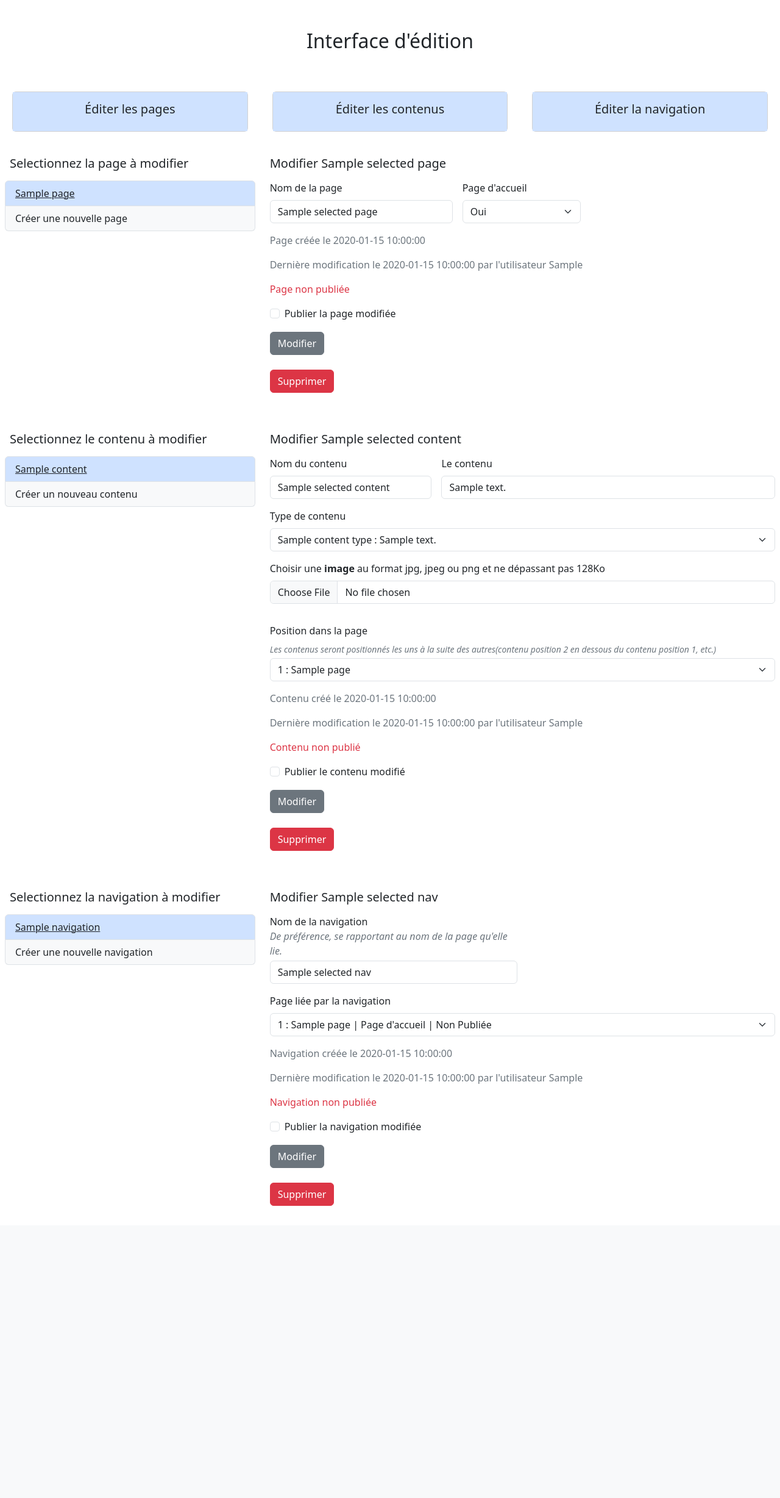
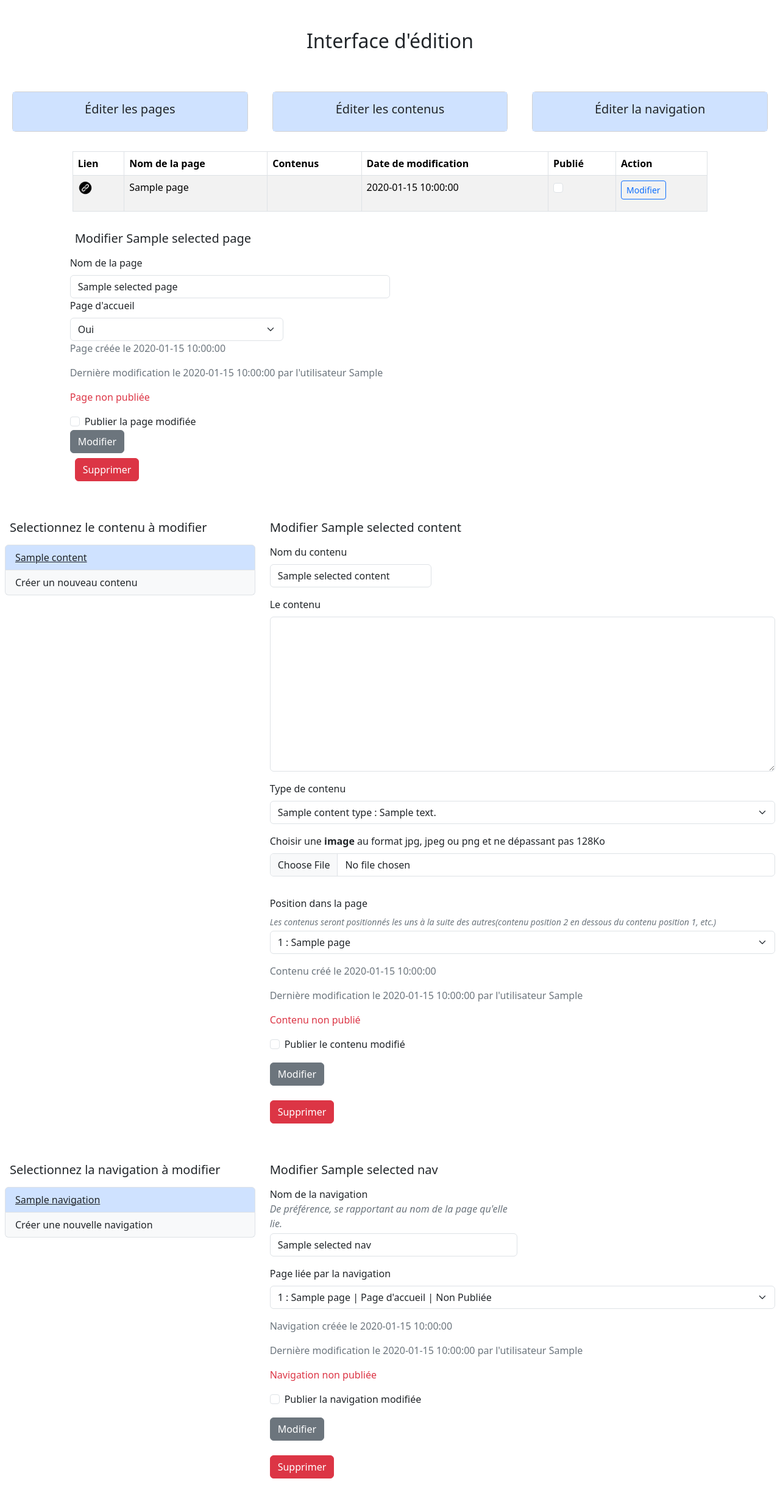
Before and after one commit to BeaMoura0906/EasyCMS, a PHP site: template src/View/EditView.twig in a window 1280 px wide. Shown: the part 56-2512 px from the top of the page at 61% size. Before the commit the page ends 2033 px from the top, so only its background shows below. Run offline with PHP 8.4, Linux system fonts and the light colour scheme; the template is opened without the code that fills it: most values are stand-ins (such as "Sample title", 1, 10 or a date in 2020); some libraries are stand-ins or nearby versions.

Commit message:
Modif interface édition des pages avec lien pour aperçu, date modif, statut publié, btn modifier) + Correction input password et texterea (E5)

```diff
--- /dev/null
+++ b/src/View/EditPages.twig
@@ -0,0 +1,125 @@
+
+    <div class="row justify-content-center mt-4">
+        <div class="col-10 text-start">
+            <table class="table table-striped table-bordered table-hover">
+                <thead>
+                    <tr class="">
+                        <th scope="col">Lien</th>
+                        <th scope="col">Nom de la page</th>
+                        <th scope="col">Contenus</th>
+                        <th scope="col">Date de modification</th>
+                        <th scope="col">Publié</th>
+                        <th scope="col">Action</th>
+                    </tr>
+                </thead>
+                <tbody>
+                    <!-- Loop through listPages -->
+                    {% for page in listPages %}
+                        {% set isSelected = (selectedPage is defined and selectedPage.id == user.id) %}
+                        <!-- Highlight the selected page -->
+                        <tr class="{% if isSelected %} selected{% endif %}">
+                            <th>
+                                <a href="index.php?controller=website&action=selectPage&pageId={{ page.id }}" target="_blank">
+                                    <img src="assets/images/lien.png" alt="" style="height: 1.5rem; width: 1.5rem;">
+                                </a>
+                            </th>
+                            <td>{{ page.pageName }}</td>
+                            <td></td>
+                            <td>{{ page.modificationDate }}</td>
+                            <td>
+                            <form class="row ps-2 g-3" action="index.php?controller=edit&action=publishPage&pageId={{ page.getId }}" method="post">
+                                <div class="form-check">
+
+                                    <input class="form-check-input" type="checkbox" value="" id="toPublishId" name="toPublish" {% if page.isPublished == 1 %} checked {% endif %}>
+
+                                    <!-- <button class="btn btn-sm btn-outline-secondary" type="submit">Publier</button> -->
+
+                                </div>
+                            </td>
+                            <td>
+                                <!-- Page actions buttons -->
+                                <a class="btn btn-outline-primary btn-sm" href="index.php?controller=edit&action=updatePage&pageId={{ page.getId }}" role="button">Modifier</a>
+                            </td>
+                        </tr>
+                    {% endfor %}
+                </tbody>
+            </table>
+        </div>
+
+        {% if selectedPage is defined %}
+            <!-- Form for editing selected page -->
+            <div class="col-10 text-start p-2">
+                <!-- Title displaying the name of the selected page -->
+                <h5 class="p-2">Modifier {{ selectedPage.getPageName }}</h5>
+                <!-- Display message if defined -->
+                {% if message is defined %}
+                <div class="alert alert-{{ message.type }} alert-dismissible fade show" role="alert">
+                    {{ message.message }}
+                </div>
+                {% endif %}
+                <!-- Form for updating page -->
+                <form class="row ps-2 g-3" action="index.php" method="post">
+                    {% if selectedPage.getId is defined %}
+                        <!-- Set action based on whether page ID is defined -->
+                        {% set action = 'updatePageValid' %}
+                        <!-- Hidden input field for page ID -->
+                        <input type="hidden" value="{{ selectedPage.getId }}" name="id">
+                    {% endif %}
+                    <!-- Hidden input fields for controller and action -->
+                    <input type="hidden" value="edit" name="controller">
+                    <input type="hidden" value="{{ action }}" name="action">
+                    <!-- Input field for page name -->
+                    <div class="col-md-6">
+                        <label for="pageNameId" class="form-label">Nom de la page</label>
+                        <input type="text" class="form-control" id="pageNameId" name="pageName" value="{{ selectedPage.getPageName }}" required>
+                    </div>
+                    <!-- Dropdown for selecting if the page is the homepage -->
+                    <div class="col-md-4">
+                        <label for="isHomePageId" class="form-label">Page d'accueil</label>
+                        <select class="form-select" id="isHomePageId" name="stringIsHomePage" required>
+                            <option selected>{% if selectedPage.getIsHomePage == 1 %}Oui{% else %}Non{% endif %}</option>
+                            {% if selectedPage.getIsHomePage == 1 %}
+                                <option>Non</option>
+                            {% else %}
+                                <option>Oui</option>
+                            {% endif %}
+                        </select>
+                    </div>
+                    <!-- Information about the page -->
+                    <div class="col-12">
+                        <!-- Display creation and modification dates, and the user who last modified the page -->
+                        <p class="text-secondary">Page créée le {{ selectedPage.getCreationDate }}</p>
+                        <p class="text-secondary">Dernière modification le {{ selectedPage.getModificationDate }} par l'utilisateur {{ selectedPage.getIdUser }}</p>
+                        <!-- Display whether the page is published or not -->
+                        {% if selectedPage.getIsPublished == 1 %}
+                            <p class="text-success">Page publiée</p>
+                        {% else %}
+                            <p class="text-danger">Page non publiée</p>
+                        {% endif %}
+                        <!-- Checkbox for publishing the page -->
+                        <div class="form-check">
+                            <input class="form-check-input" type="checkbox" value="" id="toPublishId" name="toPublish" {% if selectedPage.getIsPublished == 1 %} checked {% endif %}>
+                            <label class="form-check-label" for="toPublishId">
+                                Publier la page modifiée
+                            </label>
+                        </div>
+                    </div>
+                    <!-- Submit button for updating the page -->
+                    <div class="col-12">
+                        <button class="btn btn-secondary" type="submit">Modifier</button>
+                    </div>
+                </form>
+                <!-- Form for deleting the selected page -->
+                <form class="row p-2 g-3" action="index.php" method="post">
+                    <!-- Hidden input fields for controller, action, and page ID -->
+                    <input type="hidden" value="edit" name="controller">
+                    <input type="hidden" value="deletePage" name="action">
+                    <input type="hidden" value="{{ selectedPage.getId }}" name="id">
+                    <!-- Button for deleting the page with confirmation -->
+                    <div class="col-12">
+                        <button class="btn btn-danger" type="submit" onclick="return confirm('Êtes-vous sûr de vouloir supprimer cette page ?')">Supprimer</button>
+                    </div>
+                </form>
+            </div>
+        {% endif %}
+    </div>
--- a/src/View/EditView.twig
+++ b/src/View/EditView.twig
@@ -49,8 +49,12 @@
 
         </div>
 
+        {% if listPages is defined %}
+            {% include "EditPages.twig" with {'listPages': listPages} %}
+        {% endif %}
+
         <!-- Page selection for editing -->
-        {% if listPages is defined %}
+        {% if x is defined %}
             <div class="row text-start mt-3">
                 <div class="col-4 p-2">
                     <h5 class="p-2">Selectionnez la page à modifier</h5>
@@ -247,9 +251,9 @@
                             <input type="text" class="form-control" id="contentNameId" name="contentName" value="{{ selectedContent.getContentName }}" required>
                         </div>
                         <!-- Input field for content description -->
-                        <div class="col-md-8">
+                        <div class="col-md-12">
                             <label for="contentDescriptionId" class="form-label">Le contenu</label>
-                            <input type="text" class="form-control" id="contentDescriptionId" name="contentDescription" value="{{ selectedContent.getContentDescription }}" required>
+                            <textarea rows="10" class="form-control" id="contentDescriptionId" name="contentDescription" value="{{ selectedContent.getContentDescription }}" required></textarea>
                         </div>
                         <!-- Dropdown for selecting content type -->
                         <div class="col-md-12">
@@ -371,7 +375,7 @@
                             <!-- Input field for content description -->
                             <div class="col-md-8">
                                 <label for="contentDescriptionId" class="form-label">Le contenu</label>
-                                <input type="text" class="form-control" id="contentDescriptionId" name="contentDescription" value="" required>
+                                <textarea type="text" class="form-control" id="contentDescriptionId" name="contentDescription" value="" required></textarea>
                             </div>
                             <!-- Dropdown menu for selecting content type -->
                             <div class="col-md-12">
--- a/src/View/WebsiteView.twig
+++ b/src/View/WebsiteView.twig
@@ -109,9 +109,11 @@
                         {% if content.contentType.id == 1 %}
                             <h3 class="m-3">{{ content.contentDescription }}</h3>
                         {% elseif content.contentType.id == 3 %}
-                            <img src="{{ content.contentDescription }}" class="img-fluid m-3" alt="{{ content.contentName }}"/>
+                            <img src="assets/images/{{ content.contentDescription }}" class="img-fluid m-3" alt="{{ content.contentName }}" style="width: 40em; height: auto;"/>
                         {% elseif content.contentType.id == 4 %}
-                            <a href="{{ content.contentDescription }}" class="link-underline-primary m-3">{{ content.contentName }}</a>
+                            <div class="d-flex align-items-center justify-content-center">
+                                <img src="assets/images/{{content.contentDescription}}" class="m-3" alt="{{content.contentName}}" style="width: 40em; height: auto;"/>
+                            </div>
                         {% elseif content.contentType.id == 2 %}
                             <article class="m-3">{{ content.contentDescription }}</article>
                         {% endif %}
```
Also changed, not shown: src/Controller/EditController.php (+44 -2 lines), src/View/UserView.twig (+4 -4 lines), assets/images/lien.png (added).
